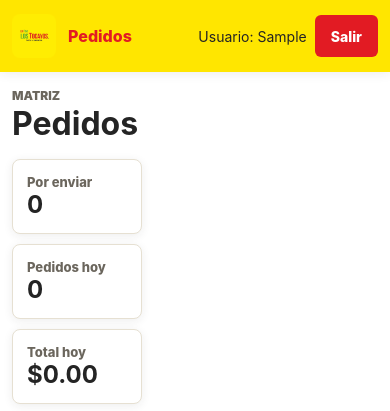
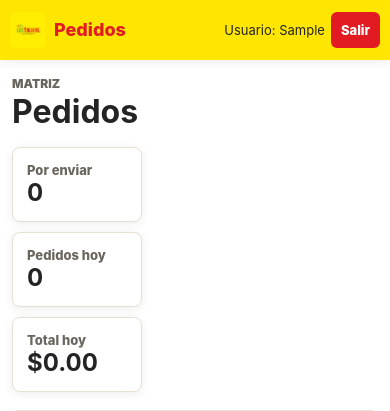
Before and after one commit to ivanbn05-create/tcysPedidosSucursales, a Django app: page /admin/ in a window 390 px wide. Shown: the top 411 px of the page. Run offline with Django 5.2, Linux system fonts and the light colour scheme; the visitor is signed in with stand-in values (Sample User, id 1); data that the repository does not hold is empty.

Commit message:
Adjust mobile panel proportions

```diff
--- a/pedidos/templates/pedidos/base.html
+++ b/pedidos/templates/pedidos/base.html
@@ -6,8 +6,8 @@
     <meta name="viewport" content="width=device-width, initial-scale=1">
     <title>{% block title %}Los Tocayos Pedidos{% endblock %}</title>
     <link rel="icon" href="{% static 'img/mainlogo.webp' %}">
-    <link rel="stylesheet" href="{% static 'css/styles.css' %}?v=20260712-4">
-    <link rel="stylesheet" href="{% static 'css/responsive.css' %}?v=20260712-4">
+    <link rel="stylesheet" href="{% static 'css/styles.css' %}?v=20260712-5">
+    <link rel="stylesheet" href="{% static 'css/responsive.css' %}?v=20260712-5">
 </head>
 <body class="{% block body_class %}{% endblock %}">
     {% if request.user.is_authenticated %}
--- a/pedidos/templates/pedidos/pedidos.html
+++ b/pedidos/templates/pedidos/pedidos.html
@@ -90,5 +90,5 @@
 
 {% block scripts %}
 {{ initial_data|json_script:"initial-data" }}
-<script src="{% static 'js/pedidos.js' %}?v=20260712-4" defer></script>
+<script src="{% static 'js/pedidos.js' %}?v=20260712-5" defer></script>
 {% endblock %}
--- a/static/css/responsive.css
+++ b/static/css/responsive.css
@@ -25,28 +25,53 @@
     }
 
     .topbar {
-        min-height: 72px;
-        height: 72px;
+        min-height: 60px;
+        height: 60px;
         align-items: center;
-        padding: 10px 12px;
+        padding: 6px 10px;
+        gap: 8px;
+    }
+
+    .brand {
+        gap: 8px;
+        min-width: 0;
     }
 
     .brand img {
-        width: 44px;
-        height: 44px;
+        width: 36px;
+        height: 36px;
+        border-radius: 6px;
+    }
+
+    .brand span {
+        font-size: 18px;
+        line-height: 1;
     }
 
     .topbar-user {
-        font-size: 14px;
-        gap: 8px;
+        font-size: 13px;
+        gap: 6px;
+        flex-wrap: nowrap;
+        min-width: 0;
+    }
+
+    .topbar-user span {
+        overflow: hidden;
+        text-overflow: ellipsis;
+        white-space: nowrap;
+    }
+
+    .topbar-user .ghost-button {
+        min-height: 36px;
+        padding: 8px 10px;
     }
 
     .order-shell {
-        height: calc(100dvh - 72px);
+        height: calc(100dvh - 60px);
         min-height: 0;
         padding: 10px;
-        grid-template-columns: minmax(0, 3fr) minmax(0, 1fr);
-        grid-template-rows: minmax(0, 1fr) 25dvh;
+        grid-template-columns: minmax(0, 4fr) minmax(0, 1fr);
+        grid-template-rows: minmax(0, 1fr) 35dvh;
         grid-template-areas:
             "products summary"
             "calculator calculator";
```
Also changed, not shown: other parts of static/css/responsive.css (+16 -12 lines).
